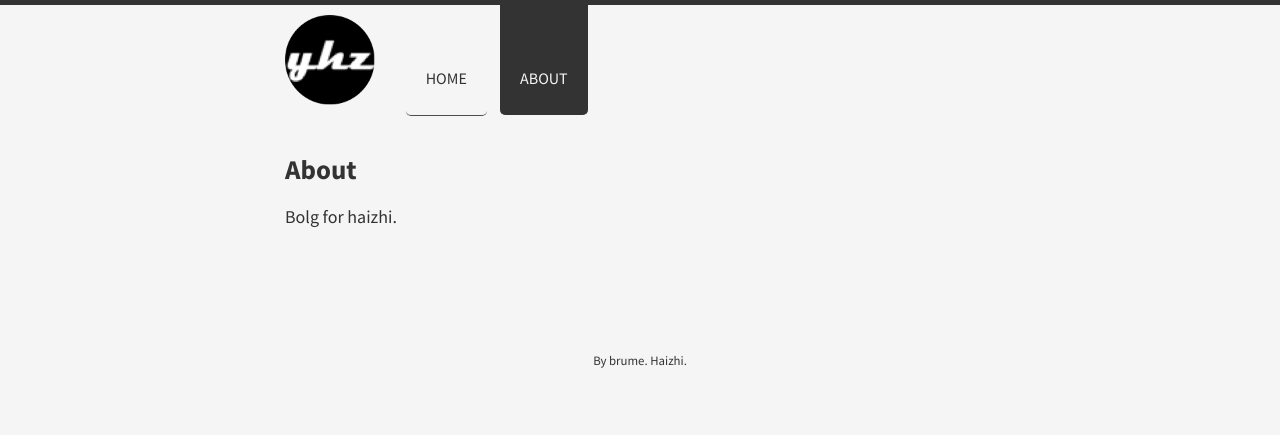
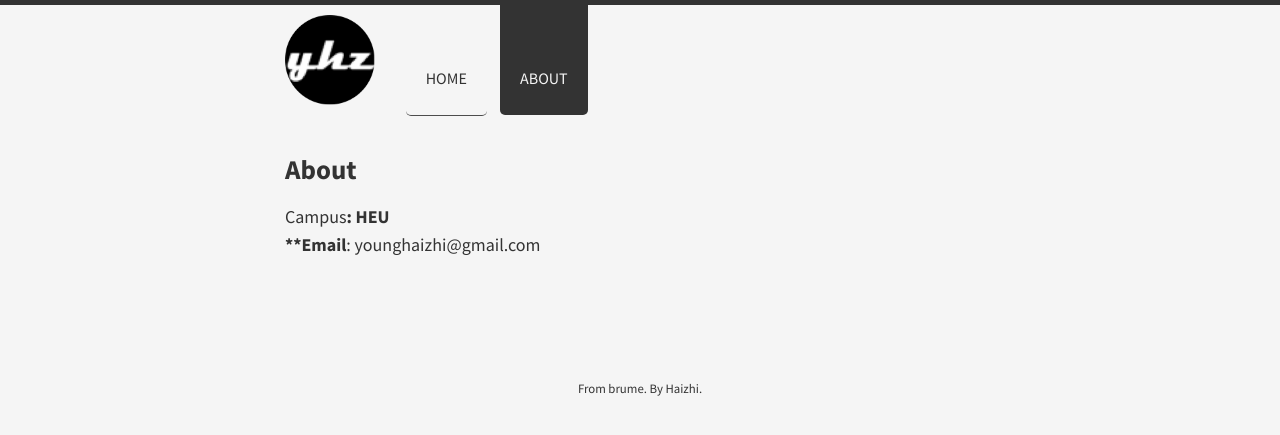
Before and after one commit to younghz/younghz.github.io, a Jekyll site: the page built from about/index.md, in a window 1280 px wide. Shown: the top 435 px of the page. Built offline with Jekyll 4.4.1, drawn with Linux system fonts in a browser that asks for light colours; nearby versions of some CDN libraries; Markdown is read by kramdown in place of the engine named in the settings.

Commit message:
update about.me

```diff
--- a/_layouts/default.html
+++ b/_layouts/default.html
@@ -18,7 +18,7 @@
 
       <footer>
         <p>
-            By brume. Haizhi.
+            From brume. By Haizhi.
         </p>
       </footer>
     </div>
--- a/about/index.md
+++ b/about/index.md
@@ -3,4 +3,5 @@ layout: page
 title: About
 ---
 
-Bolg for haizhi.
+Campus**: HEU
+**Email**: younghaizhi@gmail.com
```
